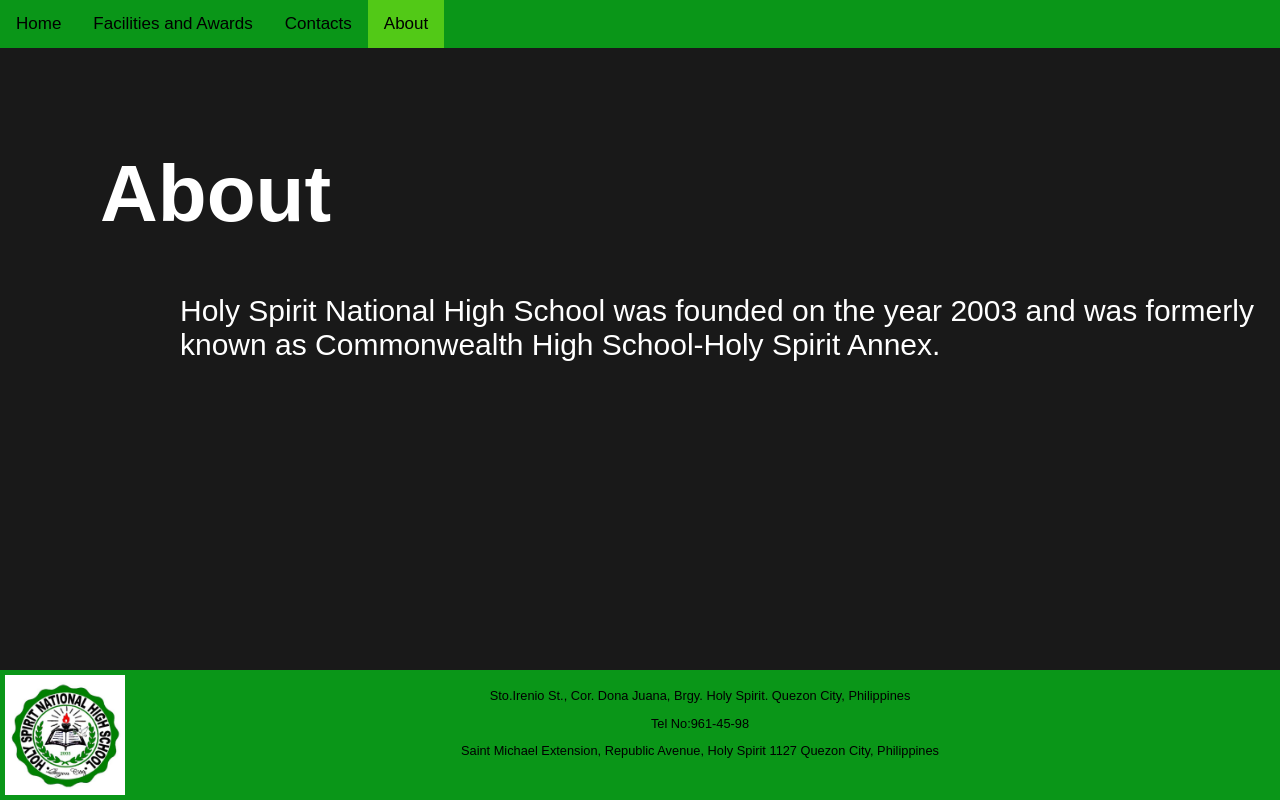
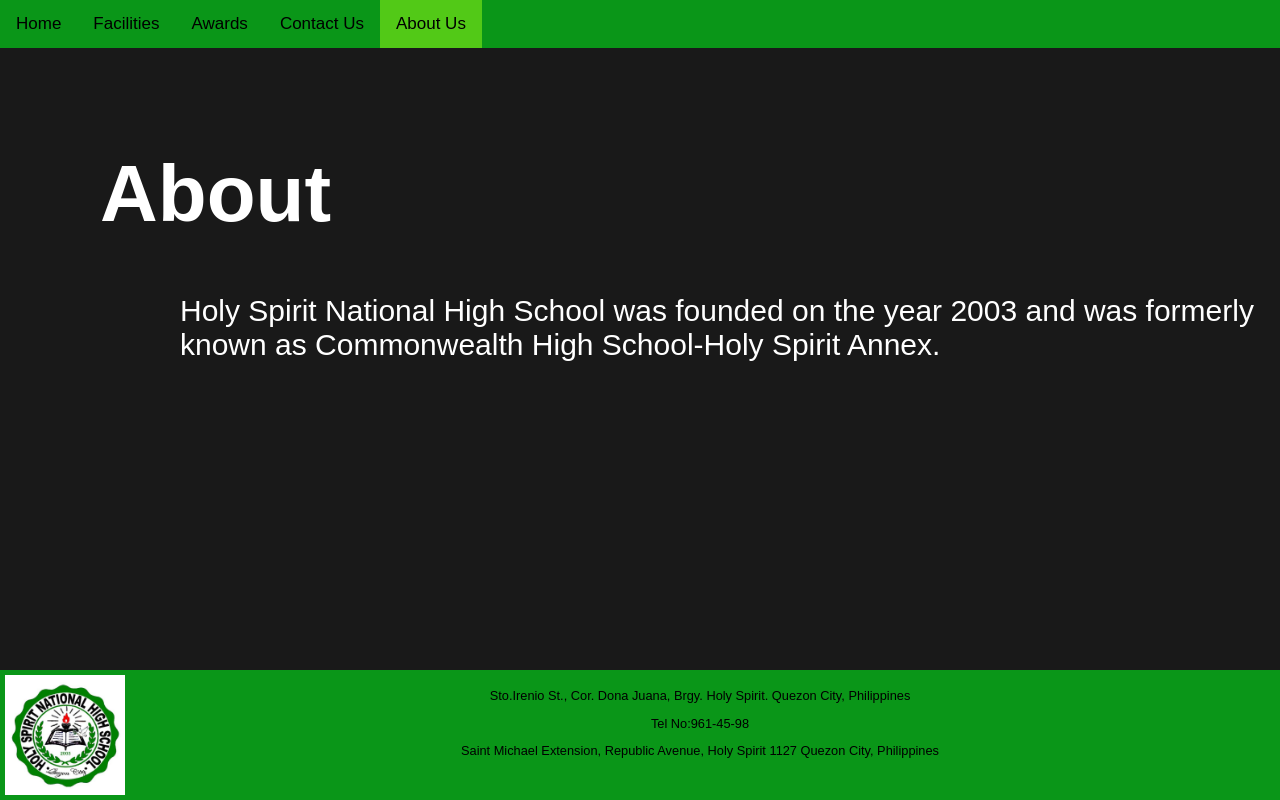
Before and after one commit to Andrei7871/Hsnh, a plain HTML site: page about.html in a window 1280 px wide. Drawn offline with Linux system fonts and the light colour scheme.

Commit message:
Update about.html

```diff
--- a/about.html
+++ b/about.html
@@ -18,7 +18,6 @@
           background-size:cover;
 
         }
-
 
 
       .topnav {
@@ -147,10 +146,11 @@
     </head>
   <body>
     <div class="topnav" id="myTopnav">
-      <a href="hsnhs_home.html">Home</a>
-      <a href="Facilities.html">Facilities and Awards</a>
-      <a href="contacts.html">Contacts</a>
-      <a href="about.html" class="active">About</a>
+      <a href="index.html">Home</a>
+      <a href="Facilities.html">Facilities</a>
+      <a href="awards.html">Awards</a>
+      <a href="contacts.html">Contact Us</a>
+      <a href="about.html" class="active">About Us</a>
       <a href="javascript:void(0);" class="icon" onclick="myFunction()">
         <i class="fa fa-bars"></i>
       </a>
```
